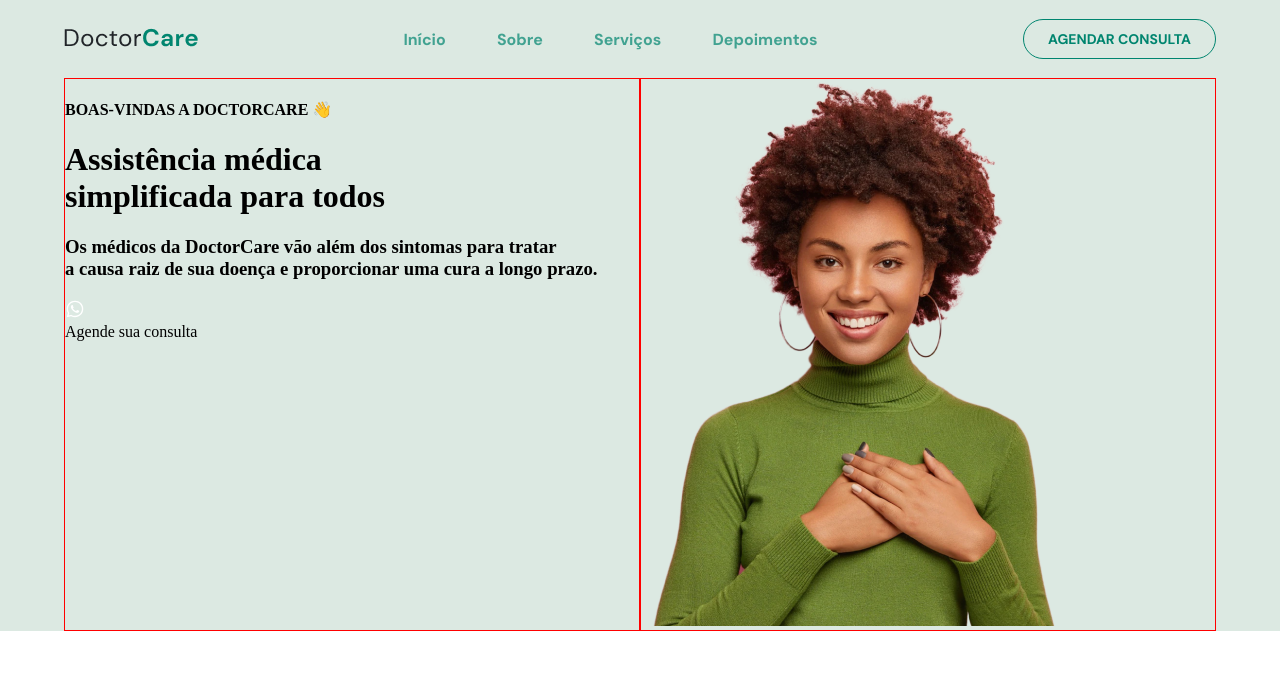
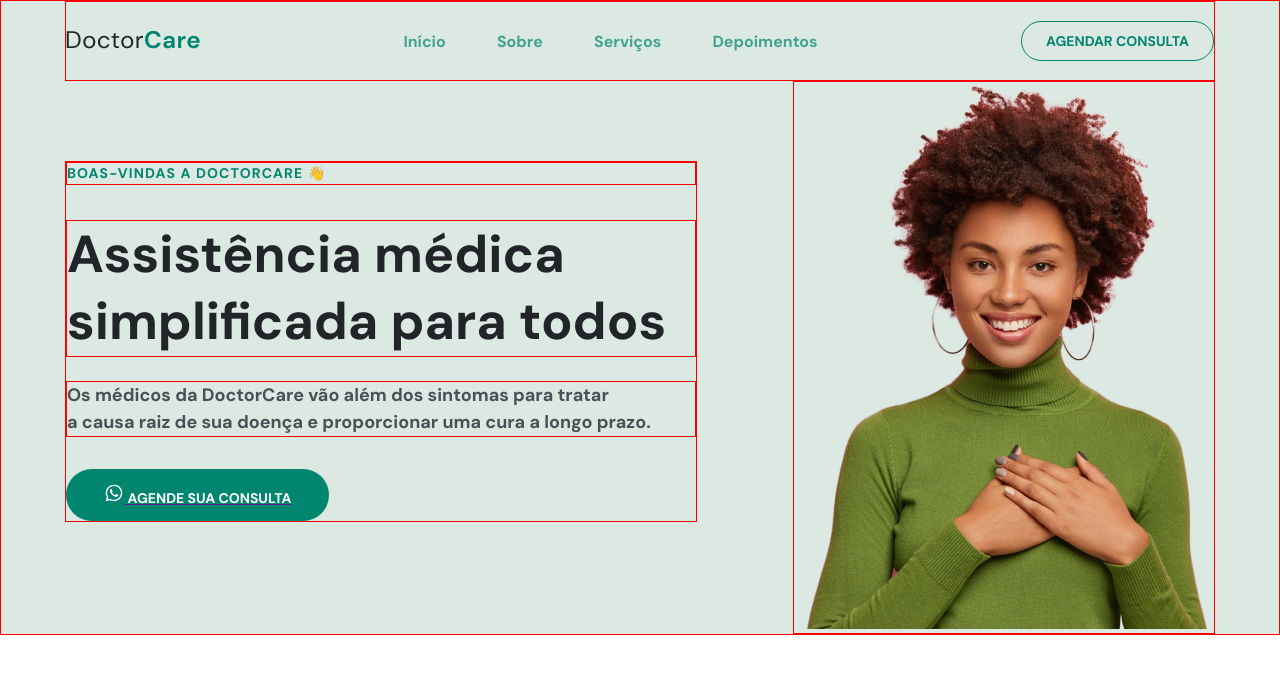
Before and after one commit to Toteck/TrabalhoWeb, a website: page index.html in a window 1280 px wide. Drawn offline with Linux system fonts and the light colour scheme.

Commit message:
Ajeitadas na hero-section e preciso consertar a penca do botao

```diff
--- a/index.html
+++ b/index.html
@@ -40,8 +40,10 @@
           <h1>Assistência médica<br>simplificada para todos</h1>
           <h3>Os médicos da DoctorCare vão além dos sintomas para tratar<br>a causa raiz de sua doença e proporcionar uma cura a longo prazo.</h3>
           <div>
-            <div><img src="./imagens/whatsapp.svg" alt=""></div>
-            <div><span>Agende sua consulta</span></div>
+            <a href="">
+              <img src="./imagens/whatsapp.svg" alt="">
+              <span>Agende sua consulta</span>
+            </a>
           </div>
         </div>
         <div id="img-hero-section">
--- a/style.scss
+++ b/style.scss
@@ -2,12 +2,15 @@ body {
   margin: 0;
   padding: 0;
   outline: none;
+  box-sizing: border-box;
 }
 
 #container-header {
   background-color: #DCE9E2;
   padding: 0 5vw;
+  border: 1px solid red;
   #barra-de-navegacao {
+    border: 1px solid red;
     display: flex;
     flex-direction: row;
     justify-content: space-between;
@@ -106,12 +109,97 @@ body {
 
       #text-hero-section {
         border: 1px solid red;
+        display: inline-block;
+        height: fit-content;
         width: calc(50vw - 10px);
+        position: relative;
+        top: 80px;
+        margin-right: 51px;
+
+        h4 {
+          margin-top: 0;
+          margin-bottom: 16px;
+          border: 1px solid red;
+
+          font-family: 'DM Sans';
+          font-style: normal;
+          font-weight: 700;
+          font-size: 14px;
+          line-height: 150%;
+          /* identical to box height, or 21px */
+
+          letter-spacing: 0.08em;
+
+          /* Primary Colors/brand-green */
+
+          color: #00856F;
+        }
+        h1 {
+          margin-bottom: 24px;
+          border: 1px solid red;
+
+          font-family: 'DM Sans';
+          font-style: normal;
+          font-weight: 700;
+          font-size: 52px;
+          line-height: 130%;
+
+          color: #212529;
+        }
+
+        h3 {
+          margin-bottom: 32px;
+          border: 1px solid red;
+
+          font-family: 'DM Sans';
+          font-style: normal;
+          font-weight: 400;
+          font-size: 18px;
+          line-height: 150%;
+
+          color: #495057;
+        }
+
+        div {
+          display: flex;
+          flex-direction: row;
+          justify-content: center;
+          align-items: center;
+          // padding: 16px 32px;
+          gap: 16px;
+
+          width: 263px;
+          height: 52px;
+          // border: 1px solid red;
+
+          background: #00856F;
+          border-radius: 40px;
+
+          span {
+            font-family: 'DM Sans';
+            font-style: normal;
+            font-weight: 700;
+            font-size: 14px;
+            line-height: 18px;
+            text-transform: uppercase;
+
+            color: #FFFFFF;
+
+            flex: none;
+            order: 1;
+            flex-grow: 0;
+          }
+        }
       }
 
       #img-hero-section {
+        display: inline-block;
+        img {
+          width: 100%;
+        }
         border: 1px solid red;
-        width: calc(50vw - 10px);
+        // width: calc(50vw - 10px);
+
       }
     }
   }
```
Also changed, not shown: style.css, 1 other file.
